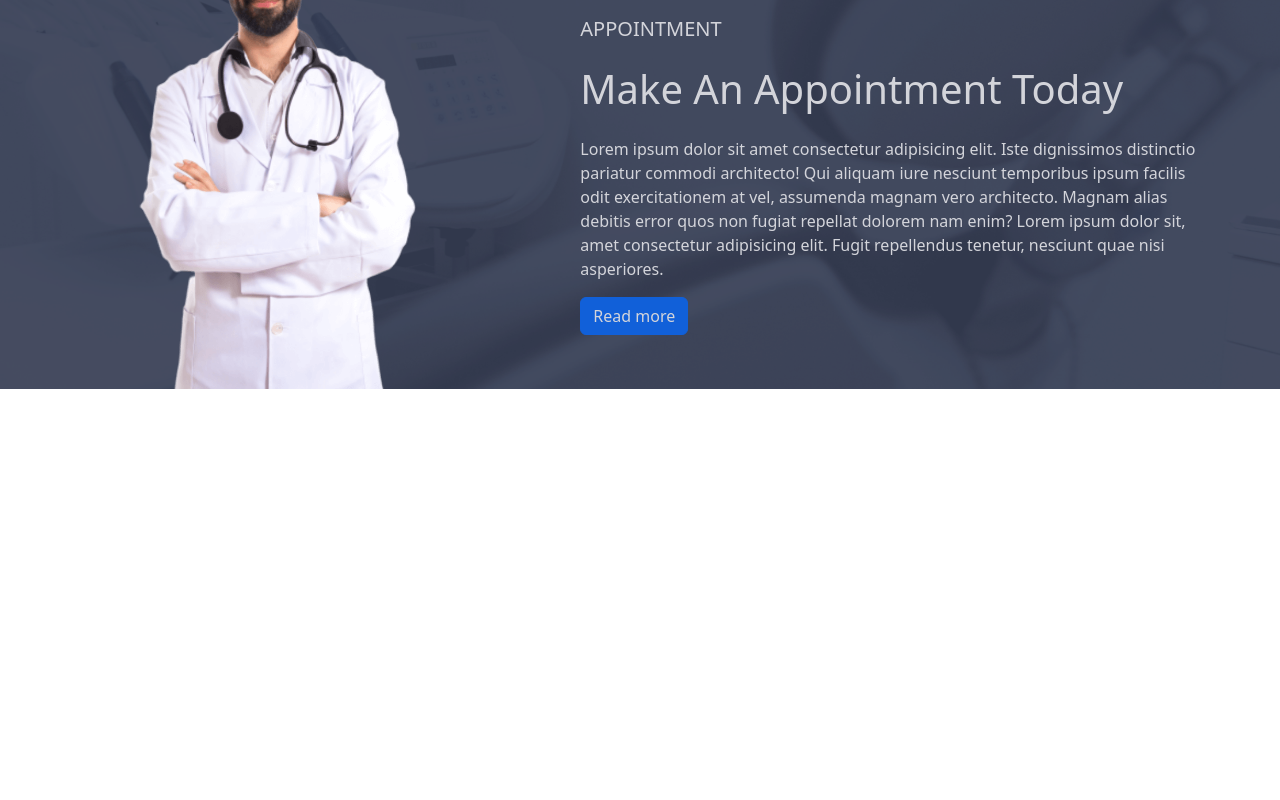
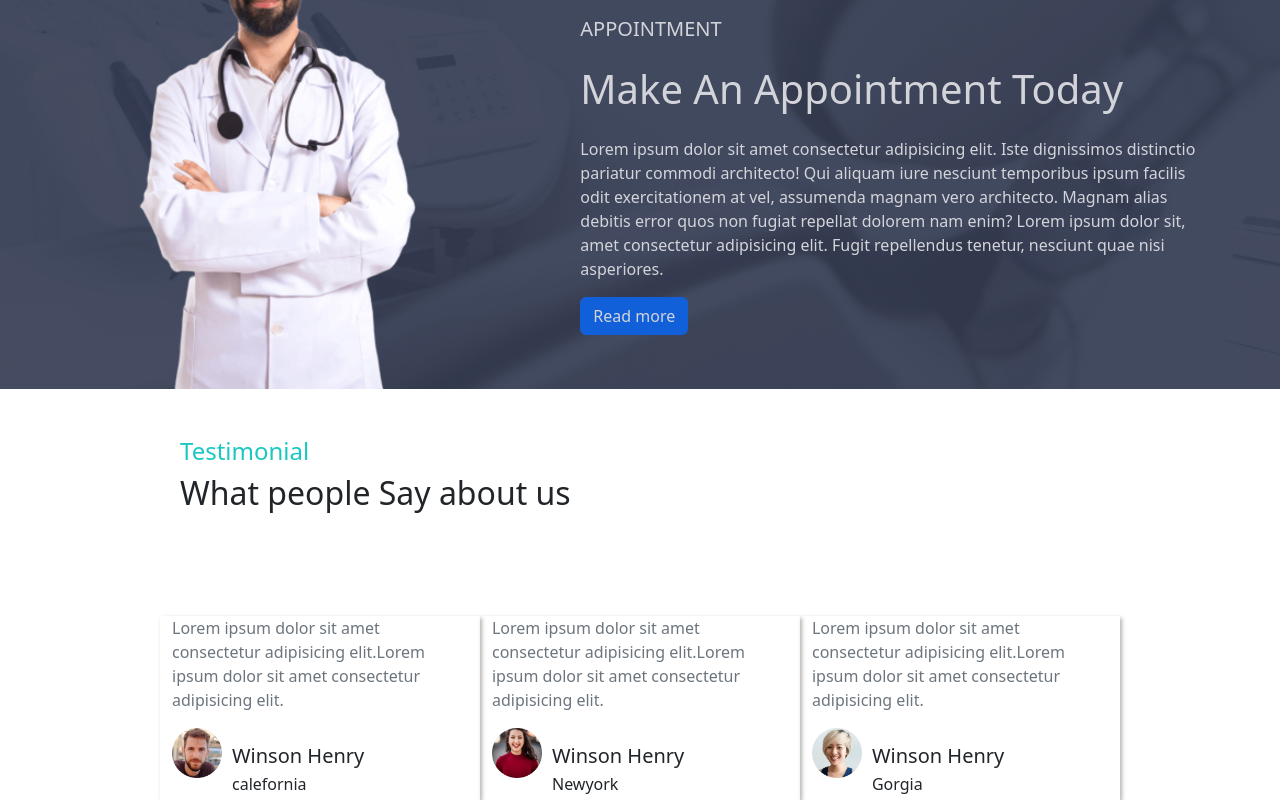
Before and after one commit to Shariful4447/dentals-doctor-website, a React (Vite) app: page / in a window 1280 px wide. Shown: the part 1940-2740 px from the top of the page. Before the commit the page ends 2459 px from the top, so only its background shows below. Built offline with nearby package versions, Linux system fonts and the light colour scheme.

Commit message:
Testimony and review done

```diff
--- a/src/Components/Home/Home.jsx
+++ b/src/Components/Home/Home.jsx
@@ -3,6 +3,7 @@ import Header from './Header/Header';
 import Services from './Services/Services';
 import FeaturedService from './FeaturedService/FeaturedService';
 import MakeAppointment from './MakeAppointment/MakeAppointment';
+import Testimonials from './Testimonials/Testimonials';
 
 const Home = () => {
     return (
@@ -11,6 +12,7 @@ const Home = () => {
           <Services></Services>
           <FeaturedService></FeaturedService>
           <MakeAppointment></MakeAppointment>
+          <Testimonials></Testimonials>
         </div>
     );
 };
--- /dev/null
+++ b/src/Components/Home/Testimonials/Testimonial.css
@@ -0,0 +1,5 @@
+.header-text{
+        text-align: left; /* Set text alignment to left */
+        padding-left: 180px; /* Set desired padding value */
+
+}
--- /dev/null
+++ b/src/Components/Home/Testimonials/Testimonials.jsx
@@ -0,0 +1,51 @@
+import React from 'react';
+import people1 from '../../../assets/people1.png';
+import people2 from '../../../assets/people2.png';
+import people3 from '../../../assets/people3.png';
+import TestimonyDetails from '../TestimonyDetails/TestimonyDetails';
+import './Testimonial.css'
+
+const Testimonials = () => {
+    const testimonials =[
+                {
+                    name:'Winson Henry',
+                    img: people1,
+                    queto:'Lorem ipsum dolor sit amet consectetur adipisicing elit.Lorem ipsum dolor sit amet consectetur adipisicing elit.',
+                    area:'calefornia'
+
+            },
+            {
+                name:'Winson Henry',
+                img: people2,
+                queto:'Lorem ipsum dolor sit amet consectetur adipisicing elit.Lorem ipsum dolor sit amet consectetur adipisicing elit.',
+                area:'Newyork'
+            },
+            {
+            name:'Winson Henry',
+            img: people3,
+            queto:'Lorem ipsum dolor sit amet consectetur adipisicing elit.Lorem ipsum dolor sit amet consectetur adipisicing elit.',
+            area:'Gorgia'
+
+            }
+        ]
+
+    return (
+        <section className='services-container mt-5'>
+            <container>
+                <div className='header-text'>
+                <h4 style={{color:'#1CC7C1'}}>Testimonial</h4>
+                <h2>What people Say about us</h2>
+                </div>
+                <div className='d-flex justify-content-center' >
+                    <div className='w-75 row mt-5 pt-5'>
+                        {
+                        testimonials.map(testimony=><TestimonyDetails testimony={testimony}></TestimonyDetails> )
+                        }
+                    </div>
+                </div>
+            </container>
+        </section>
+    );
+};
+
+export default Testimonials;
--- /dev/null
+++ b/src/Components/Home/TestimonyDetails/TestimonyDetails.jsx
@@ -0,0 +1,19 @@
+import React from 'react';
+
+const TestimonyDetails = ({testimony}) => {
+    return (
+        <div  style={{boxShadow: '2px 2px 4px rgba(0, 0, 0, 0.3)'}} className='col-md-4 text-left'>
+             <p className='text-secondary text-left'>{testimony.queto}</p>
+             <img style={{height:'50px', float: 'left', marginRight: '10px'}} src={testimony.img} alt="" />
+             <div style={{lineHeight: 0, display: 'inline-block', verticalAlign: 'top'}}>
+                <h5 className='mt-3 mb-3' style={{display: 'inline-block', verticalAlign: 'top'}}>{testimony.name}</h5>
+                <p>{testimony.area}</p>
+
+             </div>
+
+
+        </div>
+    );
+};
+
+export default TestimonyDetails;
```
